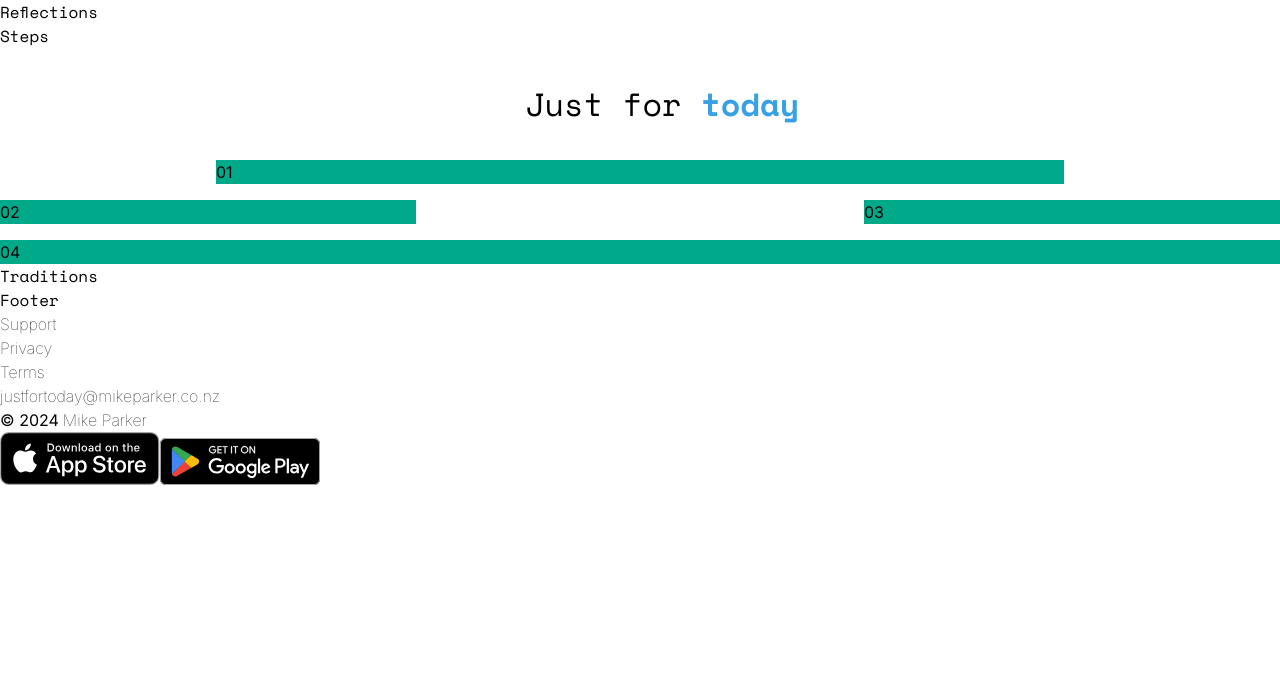
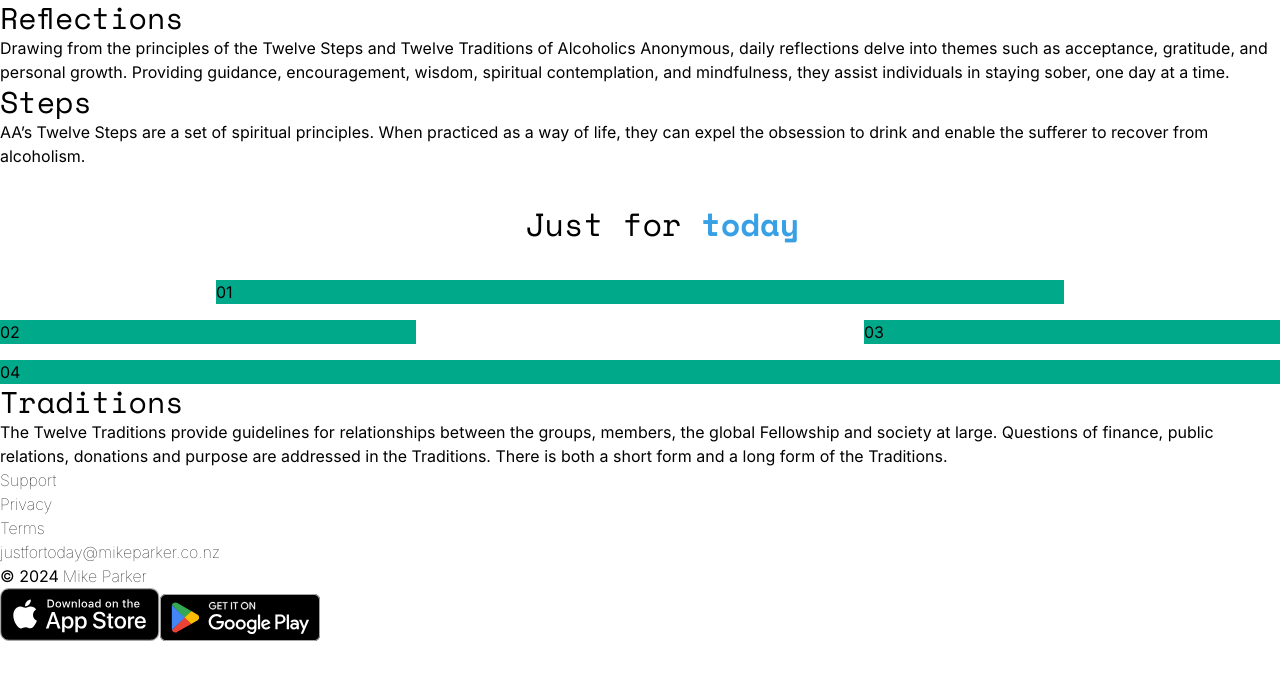
Before and after one commit to WildPastry/JustForTodayLanding, a React (Vite) app: page / in a window 1280 px wide. Shown: the top 680 px of the page. Built offline with nearby package versions, Linux system fonts and the light colour scheme.

Commit message:
Adding copy

```diff
--- a/package.json
+++ b/package.json
@@ -26,16 +26,16 @@
     "@typescript-eslint/parser": "^7.3.1",
     "@vitejs/plugin-react": "^4.2.1",
     "@wildpastry/eslint-config": "^1.6.5",
-    "autoprefixer": "^10.4.18",
+    "autoprefixer": "^10.4.19",
     "eslint": "^8.57.0",
     "eslint-plugin-prettier": "^5.1.3",
     "eslint-plugin-react": "^7.34.1",
     "eslint-plugin-react-hooks": "^4.6.0",
     "eslint-plugin-react-refresh": "^0.4.6",
-    "postcss": "^8.4.37",
+    "postcss": "^8.4.38",
     "prettier": "^3.2.5",
     "tailwindcss": "^3.4.1",
-    "typescript": "^5.4.2",
+    "typescript": "^5.4.3",
     "vite": "^5.2.2"
   }
 }
--- a/src/components/Footer.tsx
+++ b/src/components/Footer.tsx
@@ -5,7 +5,6 @@ const Footer: React.FC = (): JSX.Element => {
   const currentDate: number = new Date().getFullYear();
   return (
     <section>
-      <h2>Footer</h2>
       <ul>
         <li>
           <Link to={'/support'}>Support</Link>
--- a/src/components/Reflections.tsx
+++ b/src/components/Reflections.tsx
@@ -1,7 +1,15 @@
+/* eslint-disable */
 const Reflections: React.FC = (): JSX.Element => {
   return (
     <section>
-      <h2>Reflections</h2>
+      <h2 className='text-3xl'>Reflections</h2>
+      <p>
+        Drawing from the principles of the Twelve Steps and Twelve Traditions of
+        Alcoholics Anonymous, daily reflections delve into themes such as
+        acceptance, gratitude, and personal growth. Providing guidance,
+        encouragement, wisdom, spiritual contemplation, and mindfulness, they
+        assist individuals in staying sober, one day at a time.
+      </p>
     </section>
   );
 };
--- a/src/components/Steps.tsx
+++ b/src/components/Steps.tsx
@@ -1,7 +1,12 @@
 const Steps: React.FC = (): JSX.Element => {
   return (
     <section>
-      <h2>Steps</h2>
+      <h2 className='text-3xl'>Steps</h2>
+      <p>
+        AA’s Twelve Steps are a set of spiritual principles. When practiced as a
+        way of life, they can expel the obsession to drink and enable the
+        sufferer to recover from alcoholism.
+      </p>
     </section>
   );
 };
--- a/src/components/Traditions.tsx
+++ b/src/components/Traditions.tsx
@@ -1,7 +1,14 @@
 const Traditions: React.FC = (): JSX.Element => {
   return (
     <section>
-      <h2>Traditions</h2>
+      <h2 className='text-3xl'>Traditions</h2>
+      <p>
+        The Twelve Traditions provide guidelines for relationships between the
+        groups, members, the global Fellowship and society at large. Questions
+        of finance, public relations, donations and purpose are addressed in the
+        Traditions. There is both a short form and a long form of the
+        Traditions.
+      </p>
     </section>
   );
 };
```
Also changed, not shown: 1 other file (tests, documents, lock files or other folders).
